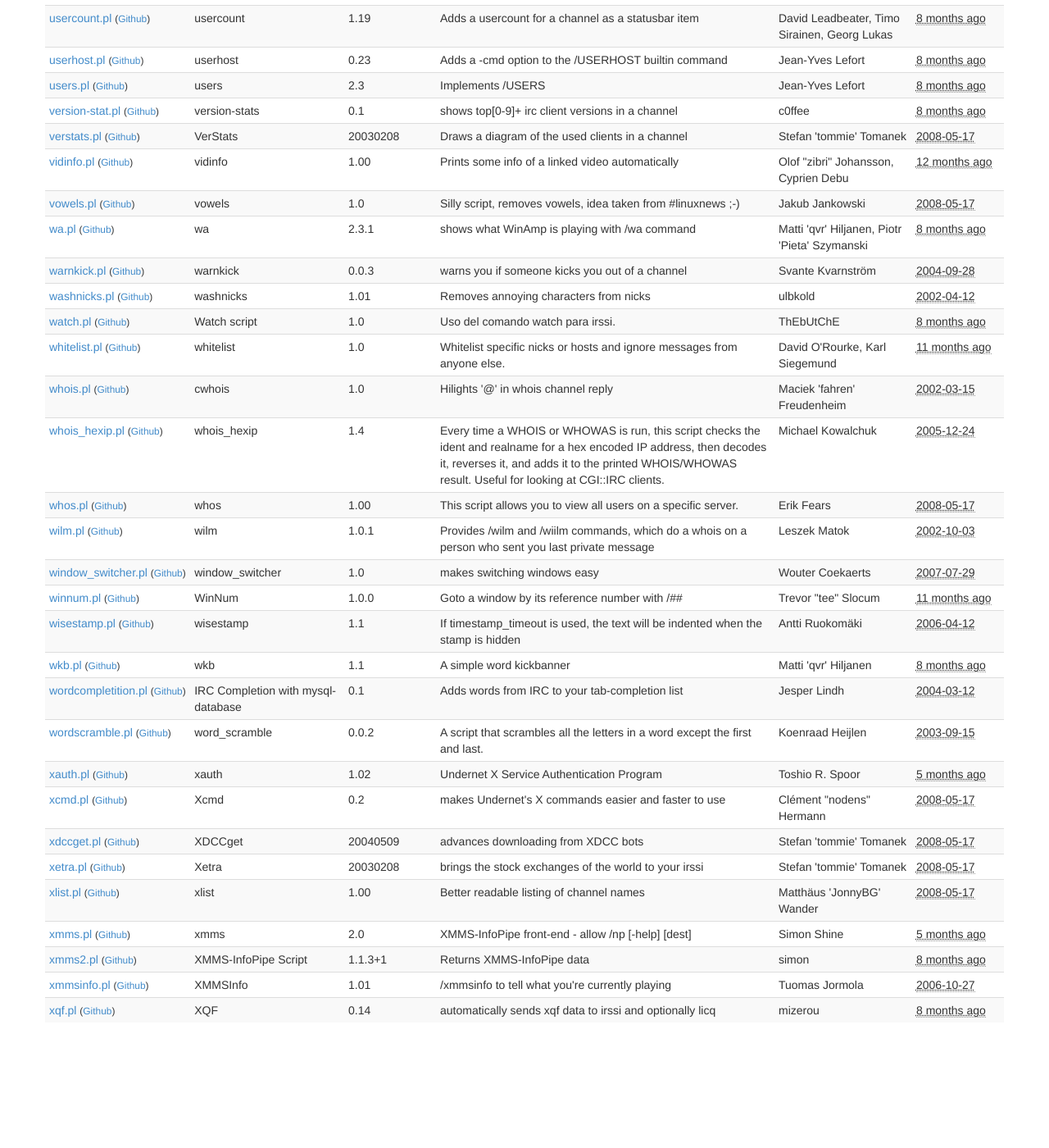
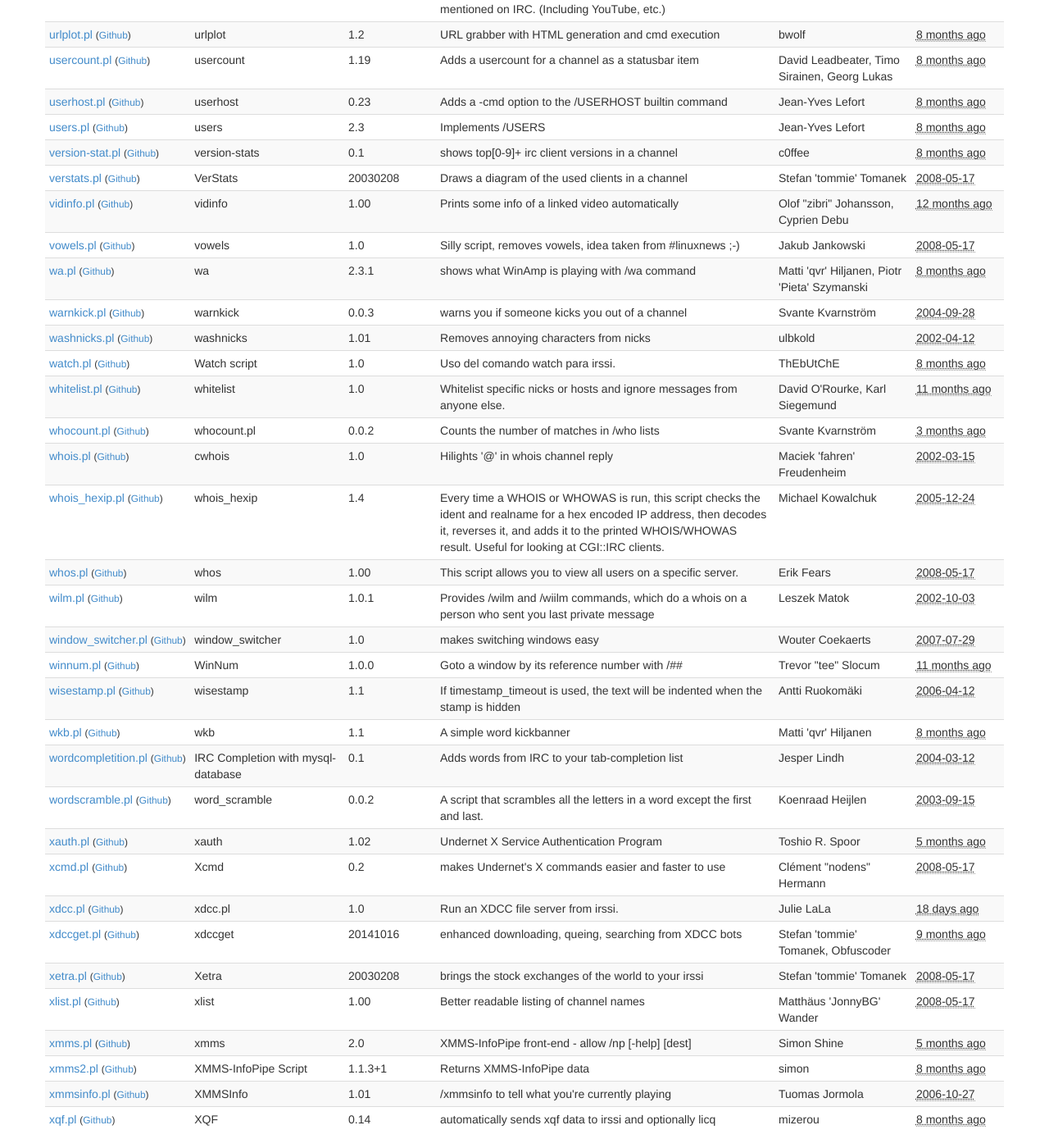
Before and after one commit to irssi/scripts.irssi.org, a Jekyll site: the page built from index.html, in a window 1280 px wide and 1400 px high, scrolled down 18482 px. Shown: the whole window at 82% size. Built offline with Jekyll 4.4.1, drawn with Linux system fonts in a browser that asks for light colours; before the commit the page ends 19749 px from its top, so only the background shows below that; some of the changed text lies outside the part shown.

Commit message:
automatic scripts database update for 48e4db3528c8ad0007e49b90e701022441c71ddf
[skip ci]

```diff
--- a/_data/scripts.yaml
+++ b/_data/scripts.yaml
@@ -2962,6 +2962,15 @@
   name: pager
   version: '1.1'
 -
+  authors: fprintf
+  contact: fprintf@github.com
+  description: 'Render text with various color modifications using HTML tag syntax.'
+  filename: pangotext.pl
+  license: 'GNU GPLv2 or later'
+  modified: '2015-06-12 22:08:46'
+  name: pangotext
+  version: '1.1'
+-
   authors: 'Marcin Rozycki, Stanislaw Halik'
   contact: derwan@irssi.pl
   description: 'Usage: /paste [-all|-msgs|-public] [-c|-b] [-s|-l| where] [lines]'
@@ -3840,10 +3849,10 @@
   description: "Shows a bar where you've last read a window"
   filename: trackbar.pl
   license: GPLv2
-  modified: '2015-06-12 22:03:44'
+  modified: '2015-06-29 20:02:06'
   name: trackbar
   url: http://github.com/mjholtkamp/irssi-trackbar/
-  version: '1.8'
+  version: '1.9'
 -
   authors: 'Timo Sirainen'
   contact: tss@iki.fi
@@ -4156,6 +4165,16 @@
   name: whitelist
   version: '1.0'
 -
+  authors: 'Svante Kvarnström'
+  contact: sjk@ankeborg.nu
+  description: 'Counts the number of matches in /who lists'
+  filename: whocount.pl
+  license: GPL
+  modified: '2015-03-24 12:50:11'
+  name: whocount.pl
+  url: http://sjk.ankeborg.nu
+  version: 0.0.2
+-
   authors: "Maciek 'fahren' Freudenheim"
   contact: fahren@bochnia.pl
   description: "Hilights '@' in whois channel reply"
@@ -4272,15 +4291,25 @@
   name: Xcmd
   version: '0.2'
 -
-  authors: "Stefan 'tommie' Tomanek"
+  authors: 'Julie LaLa'
+  contact: ryz@asdf.us
+  description: 'Run an XDCC file server from irssi.'
+  filename: xdcc.pl
+  license: 'Jollo LNT license'
+  modified: '2015-06-12 22:16:41'
+  name: xdcc.pl
+  url: http://asdf.us/xdcc/
+  version: '1.0'
+-
+  authors: "Stefan 'tommie' Tomanek, Obfuscoder"
   commands: xdccget
-  contact: stefan@pico.ruhr.de
-  description: 'advances downloading from XDCC bots'
+  contact: obfuscoder@obfusco.de
+  description: 'enhanced downloading, queing, searching from XDCC bots'
   filename: xdccget.pl
   license: GPLv2
-  modified: '2008-05-17 17:39:09'
-  name: XDCCget
-  version: '20040509'
+  modified: '2014-10-16 14:47:21'
+  name: xdccget
+  version: '20141016'
 -
   authors: "Stefan 'tommie' Tomanek"
   commands: xetra
```
